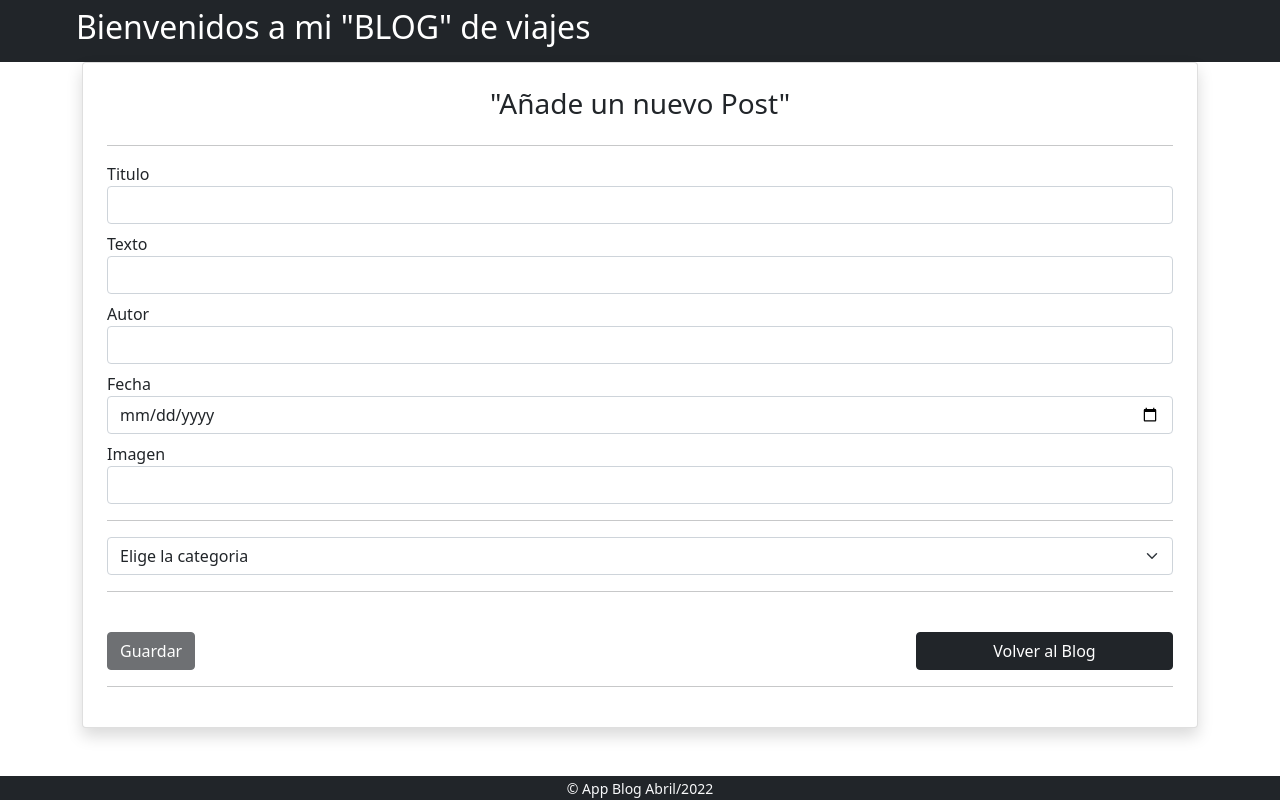
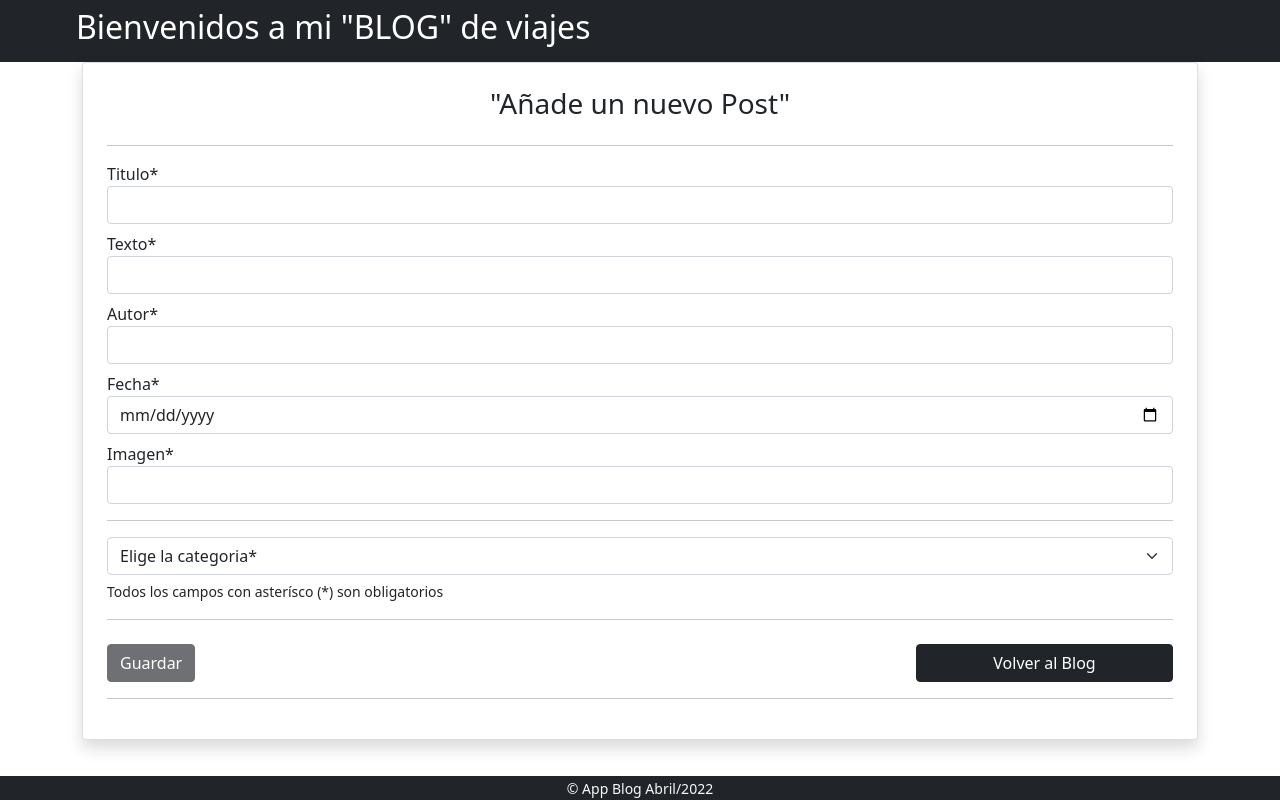
Before and after one commit to domi-rus/BlogAngular, an Angular app: page /new in a window 1280 px wide. Built offline with nearby package versions, Linux system fonts and the light colour scheme.

Commit message:
Acabada APP blog

```diff
--- a/src/app/components/blog/blog.component.css
+++ b/src/app/components/blog/blog.component.css
@@ -0,0 +1,5 @@
+.imagen{
+  height: 320px;
+  background-size: cover;
+  background-position: bottom center;
+}
--- a/src/app/components/blog/blog.component.html
+++ b/src/app/components/blog/blog.component.html
@@ -1,7 +1,7 @@
 <section class="container mt-3 mb-4">
 
       <div class="card shadow">
-        <img [src]="miPost.imagen" class="card-img-top" [alt]="miPost.titulo">
+        <img [src]="miPost.imagen" class="imagen" [alt]="miPost.titulo">
         <div class="card-body">
           <h5 class="card-title">{{miPost.titulo}}</h5>
           <p class="card-text">Autor: {{miPost.autor}}</p>
--- a/src/app/components/formulario/formulario.component.html
+++ b/src/app/components/formulario/formulario.component.html
@@ -8,33 +8,33 @@
       <form novalidate  [formGroup]="newPost"  (ngSubmit)="getDataForm()">
 
           <div class="form-group">
-              <label for="titulo">Titulo</label>
+              <label for="titulo">Titulo*</label>
               <input type="text" id="tituloPost" formControlName="titulo" class="form-control" p name="titulo">
               <small class="text-danger" *ngIf="checkControl('titulo', 'required')">El titulo es requerido</small>
           </div>
 
           <div class="form-group mt-2">
-            <label for="texto" >Texto</label>
+            <label for="texto" >Texto*</label>
             <input type="text" class="form-control" id="texto" formControlName="texto" name="texto">
             <small class="text-danger" *ngIf="checkControl('texto', 'required')">El nombre es requerido</small>
           </div>
 
            <div class="form-group mt-2">
-              <label for="autor">Autor</label>
+              <label for="autor">Autor*</label>
               <input type="text" id="autor" formControlName="autor" class="form-control"  name="autor">
           </div>
           <small class="text-danger" *ngIf="checkControl('autor', 'required')">El nombre del autor es requerido</small>
 
 
           <div class="form-group mt-2">
-              <label for="fecha">Fecha</label>
+              <label for="fecha">Fecha*</label>
               <input type="date" name="fecha" id="fecha" formControlName="fecha"  class="form-control">
           </div>
           <small class="text-danger" *ngIf="checkControl('fecha', 'required')">La fecha es requerida</small>
 
 
           <div class="form-group mt-2">
-              <label for="imagen">Imagen</label>
+              <label for="imagen">Imagen*</label>
               <input type="text" class="form-control" id="imagen" formControlName="imagen" name="imagen">
           </div>
           <small class="text-danger" *ngIf="checkControl('imagen', 'required')">La direccion web es requerida</small>
@@ -44,20 +44,18 @@
 
           <div class="form-group mt-2">
               <select name="categoria" formControlName="categoria" class="form-select" >
-                  <option value="" selected>Elige la categoria</option>
+                  <option value="" selected>Elige la categoria*</option>
                   <option  *ngFor="let categoria of arrCategorias" [value]="categoria.titulo">{{categoria.titulo }}</option>
               </select>
               <small class="text-danger" *ngIf="checkControl('categoria', 'required')">Seleccionar la categoria es requerido</small>
 
           </div>
-
+          <p class="mt-1"><small>Todos los campos con asterísco (*) son obligatorios</small></p>
            <hr>
 
-
-
           <div class="d-flex justify-content-between">
-              <input type="submit" value="Guardar" class="btn btn-dark text-white mt-4" [disabled]="!newPost.valid" >
-              <input [routerLink]="['/posts']" value="Volver al Blog" class="btn btn-dark text-white mt-4" >
+              <input type="submit" value="Guardar" class="btn btn-dark text-white mt-2" [disabled]="!newPost.valid" >
+              <input [routerLink]="['/posts']" value="Volver al Blog" class="btn btn-dark text-white mt-2" >
 
           </div>
 
--- a/src/app/components/view-posts/view-posts.component.html
+++ b/src/app/components/view-posts/view-posts.component.html
@@ -12,9 +12,8 @@
         <ul class="list-unstyled">
           <li> <strong>Autor:</strong> {{ miPost.autor }}</li>
           <li><strong>Fecha:</strong> {{ miPost.fecha }}</li>
+          <li><strong>Categoria:</strong> {{ miPost.categoria }}</li>
           <li><strong>Texto:</strong> {{ miPost.texto }}</li>
-          <li><strong>Categoria:</strong> {{ miPost.categoria }}</li>
-
         </ul>
         <hr/>
         <div class="d-flex justify-content-end mt-5">
--- a/src/app/services/posts.service.ts
+++ b/src/app/services/posts.service.ts
@@ -9,12 +9,14 @@ import { Post } from '../interfaces/post';
 export class PostsService {
 
   private arrPost : Post[]
+  private id :number
 
-  id: number = 6
+
 
   constructor() {
 
     this.arrPost = POST
+    this.id= this.arrPost.length + 1;
   }
 
    getAll(): Post[] {
```
